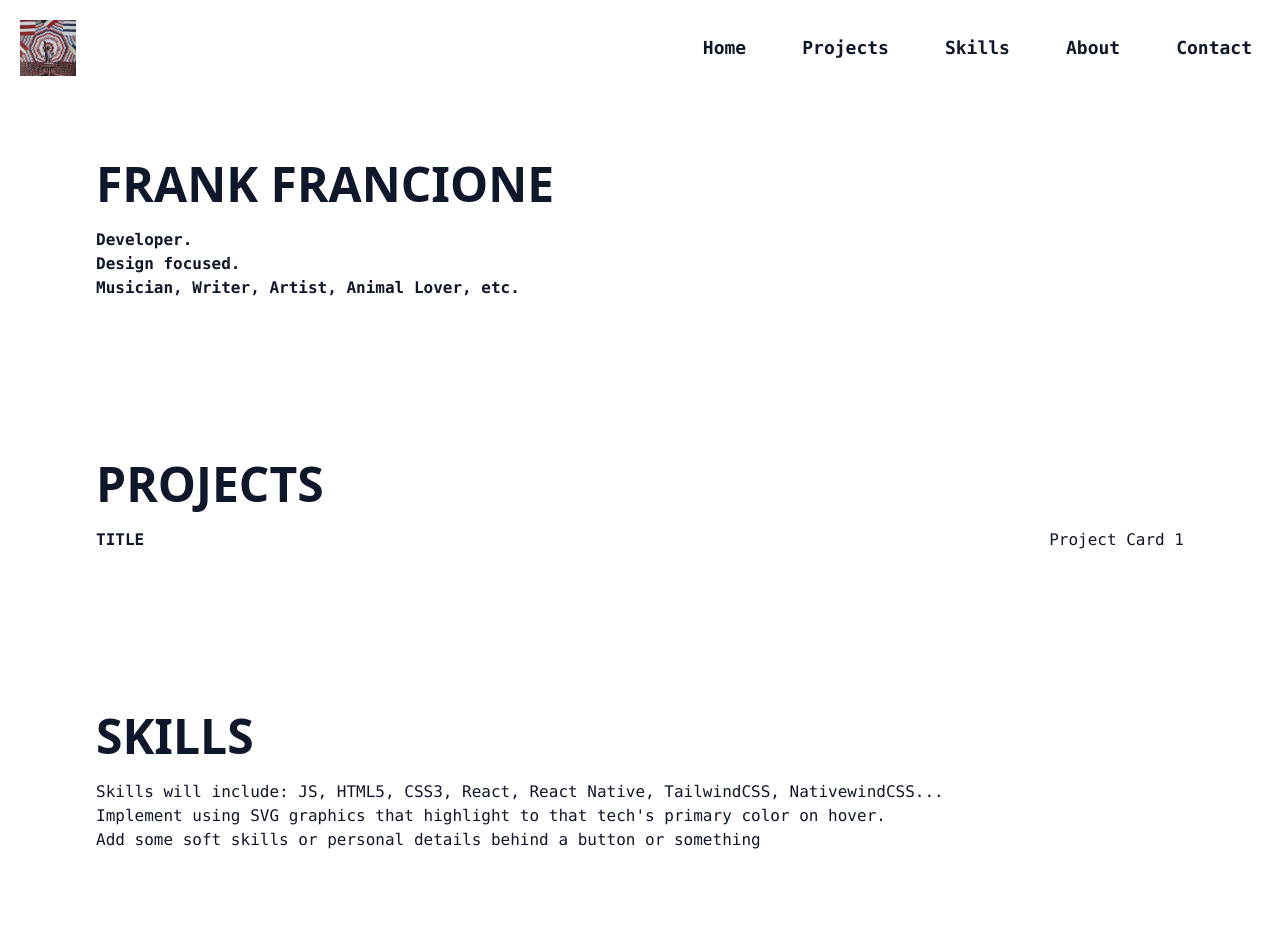
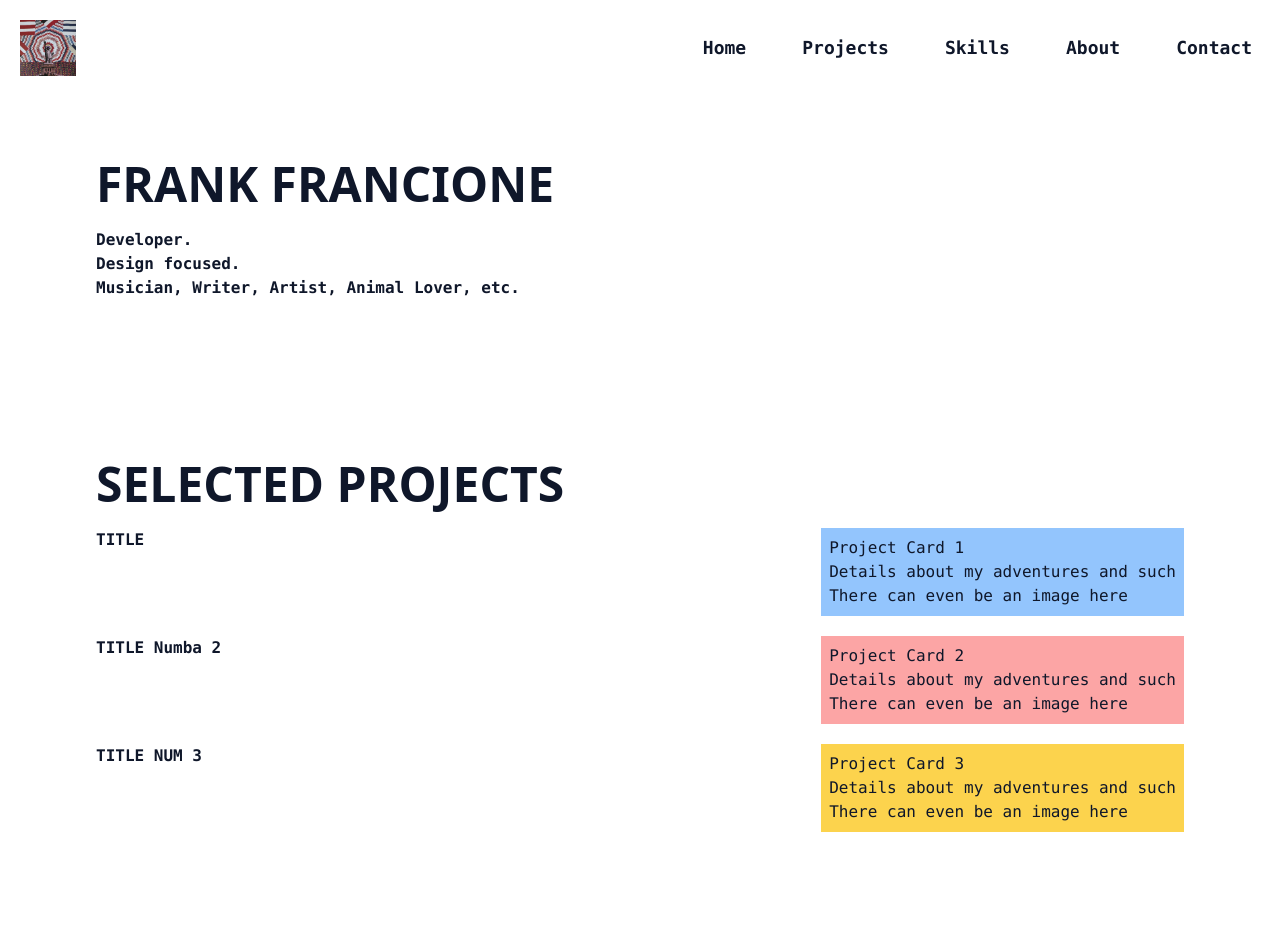
Before and after one commit to Bonyony/my_portfolio_site, a React (Vite) app: page / in a window 1280 px wide. Shown: the top 952 px of the page. Built offline with nearby package versions, Linux system fonts and the light colour scheme; the HTML template or start-up script is replaced by a standard one.

Commit message:
made some design progress

```diff
--- a/src/components/About.jsx
+++ b/src/components/About.jsx
@@ -4,7 +4,7 @@ const About = () => {
   return (
     <div className="mx-24 mt-40 mb-24 ">
       <h1 className="font-black text-5xl ">ABOUT</h1>
-      <div className="font-mono mt-5">
+      <div className="font-mono mt-5 bg-red-300">
         <p>Tell them about myself, short and to the point</p>
       </div>
     </div>
--- a/src/components/Contact.jsx
+++ b/src/components/Contact.jsx
@@ -4,7 +4,7 @@ const Contact = () => {
   return (
     <div className="mx-24 mt-40 mb-24  ">
       <h1 className="font-black text-5xl ">CONTACT</h1>
-      <div className="font-mono mt-5">
+      <div className="font-mono mt-5 bg-amber-300">
         <p>A form or links to my contacts, maybe a resume download</p>
       </div>
     </div>
--- a/src/components/Navbar.jsx
+++ b/src/components/Navbar.jsx
@@ -5,19 +5,29 @@ const Menu = () => {
   return (
     <ul className="flex flex-row items-center gap-14 p-2 font-mono ">
       <li>
-        <a href="">Home</a>
+        <a className="hover:bg-blue-300 transition-all duration-300" href="">
+          Home
+        </a>
       </li>
       <li>
-        <a href="">Projects</a>
+        <a className="hover:bg-red-300 transition-all duration-300" href="">
+          Projects
+        </a>
       </li>
       <li>
-        <a href="">Skills</a>
+        <a className="hover:bg-amber-300 transition-all duration-300" href="">
+          Skills
+        </a>
       </li>
       <li>
-        <a href="">About</a>
+        <a className="hover:bg-green-300 transition-all duration-300" href="">
+          About
+        </a>
       </li>
       <li>
-        <a href="">Contact</a>
+        <a className="hover:bg-pink-300 transition-all duration-300" href="">
+          Contact
+        </a>
       </li>
     </ul>
   );
--- a/src/components/Projects.jsx
+++ b/src/components/Projects.jsx
@@ -3,11 +3,41 @@ import React from "react";
 const Projects = () => {
   return (
     <div className="mx-24 mt-40 mb-24">
-      <h1 className="font-black text-5xl ">PROJECTS</h1>
-      <div className="flex  flex-row font-mono justify-between mt-5">
+      <h1 className="font-black text-5xl ">SELECTED PROJECTS</h1>
+
+      <div
+        id="projectTotal1"
+        className="flex flex-row font-mono justify-between mt-5"
+      >
         <h2 className="font-bold">TITLE</h2>
-        <div>
+        <div id="projectDetail" className="flex-col bg-blue-300 p-2">
           <h2>Project Card 1</h2>
+          <p>Details about my adventures and such</p>
+          <p>There can even be an image here</p>
+        </div>
+      </div>
+
+      <div
+        id="projectTotal2"
+        className="flex flex-row font-mono justify-between mt-5"
+      >
+        <h2 className="font-bold">TITLE Numba 2</h2>
+        <div id="projectDetail" className="flex-col bg-red-300 p-2">
+          <h2>Project Card 2</h2>
+          <p>Details about my adventures and such</p>
+          <p>There can even be an image here</p>
+        </div>
+      </div>
+
+      <div
+        id="projectTotal2"
+        className="flex flex-row font-mono justify-between mt-5"
+      >
+        <h2 className="font-bold">TITLE NUM 3</h2>
+        <div id="projectDetail" className="flex-col bg-amber-300 p-2">
+          <h2>Project Card 3</h2>
+          <p>Details about my adventures and such</p>
+          <p>There can even be an image here</p>
         </div>
       </div>
     </div>
--- a/src/components/Skills.jsx
+++ b/src/components/Skills.jsx
@@ -4,7 +4,7 @@ const Skills = () => {
   return (
     <div className="mx-24 mt-40 mb-24 ">
       <h1 className="font-black text-5xl">SKILLS</h1>
-      <div className="font-mono mt-5">
+      <div className="font-mono mt-5 bg-blue-300 ">
         <p>
           Skills will include: JS, HTML5, CSS3, React, React Native,
           TailwindCSS, NativewindCSS... <br />
```
